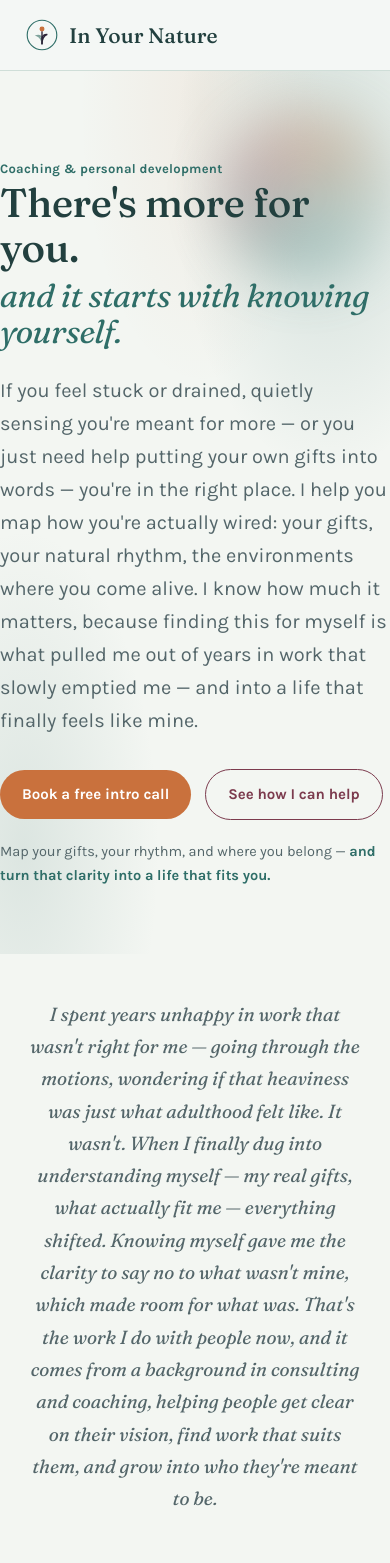
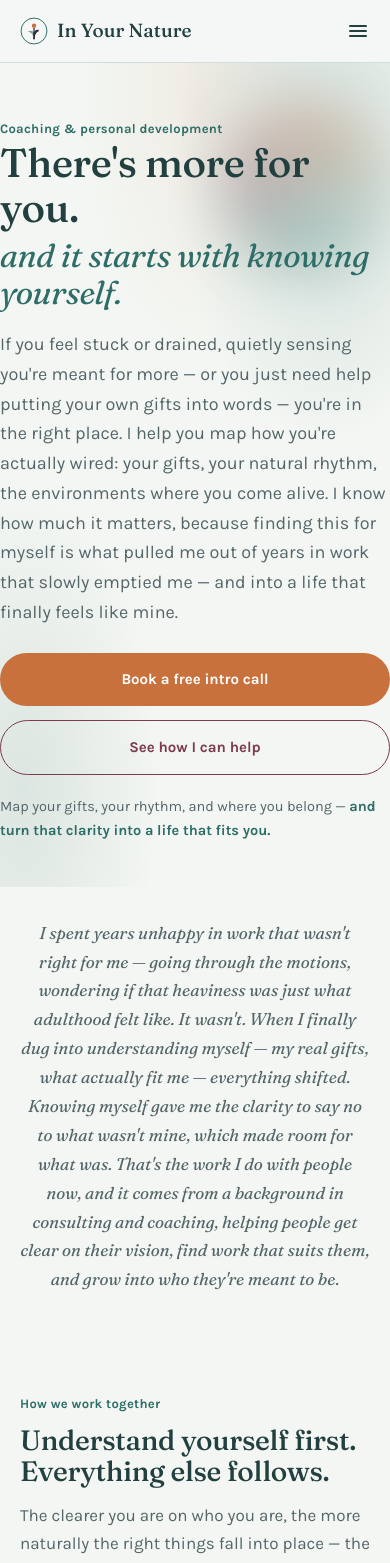
Before and after one commit to jackgardner99/in-your-nature-client, a React (Vite) app: page / in a window 390 px wide. Shown: the top 1563 px of the page. Built offline with nearby package versions, Linux system fonts and the light colour scheme.

Commit message:
update: iphone and ipad compatible

```diff
--- a/src/components/Nav.jsx
+++ b/src/components/Nav.jsx
@@ -1,15 +1,40 @@
+import { useState } from 'react'
 import { Link, NavLink } from 'react-router'
 import Logo from './Logo.jsx'
 
 function Nav() {
+  const [open, setOpen] = useState(false)
+
   return (
     <nav>
       <div className="wrap nav-in">
-        <Link to="/" className="brand">
+        <Link to="/" className="brand" onClick={() => setOpen(false)}>
           <Logo />
           In Your Nature
         </Link>
-        <div className="nav-links">
+        <button
+          type="button"
+          className="nav-toggle"
+          aria-label={open ? 'Close menu' : 'Open menu'}
+          aria-expanded={open}
+          aria-controls="nav-menu"
+          onClick={() => setOpen((o) => !o)}
+        >
+          <svg viewBox="0 0 24 24" width="24" height="24" fill="none" aria-hidden="true">
+            <path
+              d={open ? 'M6 6l12 12M18 6L6 18' : 'M4 7h16M4 12h16M4 17h16'}
+              stroke="currentColor"
+              strokeWidth="2"
+              strokeLinecap="round"
+            />
+          </svg>
+        </button>
+        {/* a click on any link in the menu closes it */}
+        <div
+          id="nav-menu"
+          className={`nav-links${open ? ' open' : ''}`}
+          onClick={() => setOpen(false)}
+        >
           <Link to="/#blueprint">The Blueprint</Link>
           <Link to="/#work">Work with me</Link>
           <NavLink to="/about" className={({ isActive }) => (isActive ? 'active' : undefined)}>
--- a/src/index.css
+++ b/src/index.css
@@ -145,9 +145,51 @@ nav {
   border-color: var(--teal);
   color: var(--teal);
 }
+.nav-toggle {
+  display: none;
+  align-items: center;
+  justify-content: center;
+  width: 44px;
+  height: 44px;
+  margin-right: -10px;
+  padding: 0;
+  border: none;
+  background: none;
+  color: var(--ink);
+  cursor: pointer;
+}
+/* phone & tablet: links collapse into a dropdown under the bar */
 @media (max-width: 820px) {
+  .nav-toggle {
+    display: flex;
+  }
+  .nav-links {
+    display: none;
+    position: absolute;
+    top: 100%;
+    left: 0;
+    right: 0;
+    flex-direction: column;
+    align-items: stretch;
+    gap: 0;
+    padding: 6px 26px 22px;
+    background: var(--shell);
+    border-bottom: 1px solid var(--line);
+    box-shadow: 0 18px 30px -22px rgba(34, 64, 63, 0.4);
+  }
+  .nav-links.open {
+    display: flex;
+  }
   .nav-links a {
-    display: none;
+    padding: 15px 0;
+    font-size: 17px;
+    border-bottom: 1px solid var(--line);
+  }
+  .nav-links .btn {
+    margin-top: 18px;
+    padding: 13px 22px;
+    text-align: center;
+    border-bottom-width: 1.5px;
   }
 }
 
@@ -509,7 +551,7 @@ section[id] {
   color: var(--teal);
   padding-top: 6px;
 }
-@media (max-width: 760px) {
+@media (max-width: 860px) {
   .offer {
     grid-template-columns: 1fr;
   }
@@ -541,7 +583,7 @@ section[id] {
   font-weight: 700;
   color: var(--teal);
 }
-@media (max-width: 760px) {
+@media (max-width: 860px) {
   .quotes {
     grid-template-columns: 1fr;
   }
@@ -660,3 +702,100 @@ footer .foot-fine {
     scroll-behavior: auto;
   }
 }
+
+/* phone */
+@media (max-width: 600px) {
+  body {
+    font-size: 16px;
+  }
+  .wrap {
+    padding: 0 20px;
+  }
+  .nav-in {
+    height: 62px;
+  }
+  .brand {
+    font-size: 19px;
+    gap: 9px;
+  }
+  .mark {
+    width: 28px;
+    height: 28px;
+  }
+  .nav-links {
+    padding: 6px 20px 22px;
+  }
+  .hero-in {
+    padding: 52px 0 44px;
+  }
+  .hero .lead {
+    font-size: 18px;
+    margin-top: 20px;
+  }
+  .hero-cta {
+    margin-top: 26px;
+  }
+  .hero-cta .btn {
+    flex: 1 1 100%;
+    text-align: center;
+    padding: 14px 22px;
+  }
+  .sec {
+    padding: 48px 0;
+  }
+  .sec-tight {
+    padding-top: 32px;
+  }
+  .sec-head {
+    margin-bottom: 26px;
+  }
+  .sec-head p,
+  .story p {
+    font-size: 17px;
+  }
+  .cred-note p {
+    font-size: 17px;
+  }
+  .dusk-band p {
+    font-size: 17px;
+  }
+  .ocard {
+    padding: 24px 22px;
+  }
+  .ocard h3 {
+    font-size: 22px;
+  }
+  .quote {
+    padding: 24px 22px;
+  }
+  .quote p {
+    font-size: 18px;
+  }
+  .cform {
+    padding: 24px 20px;
+  }
+  .cta-center .btn,
+  .dusk-cta .btn,
+  .foot-row > .btn {
+    display: block;
+    text-align: center;
+  }
+  .foot-row {
+    flex-direction: column-reverse;
+    align-items: stretch;
+    gap: 26px;
+  }
+  footer {
+    padding: 44px 0 32px;
+  }
+}
+
+/* small phones */
+@media (max-width: 380px) {
+  .brand {
+    font-size: 17px;
+  }
+  .hero h1 {
+    font-size: 36px;
+  }
+}
```
